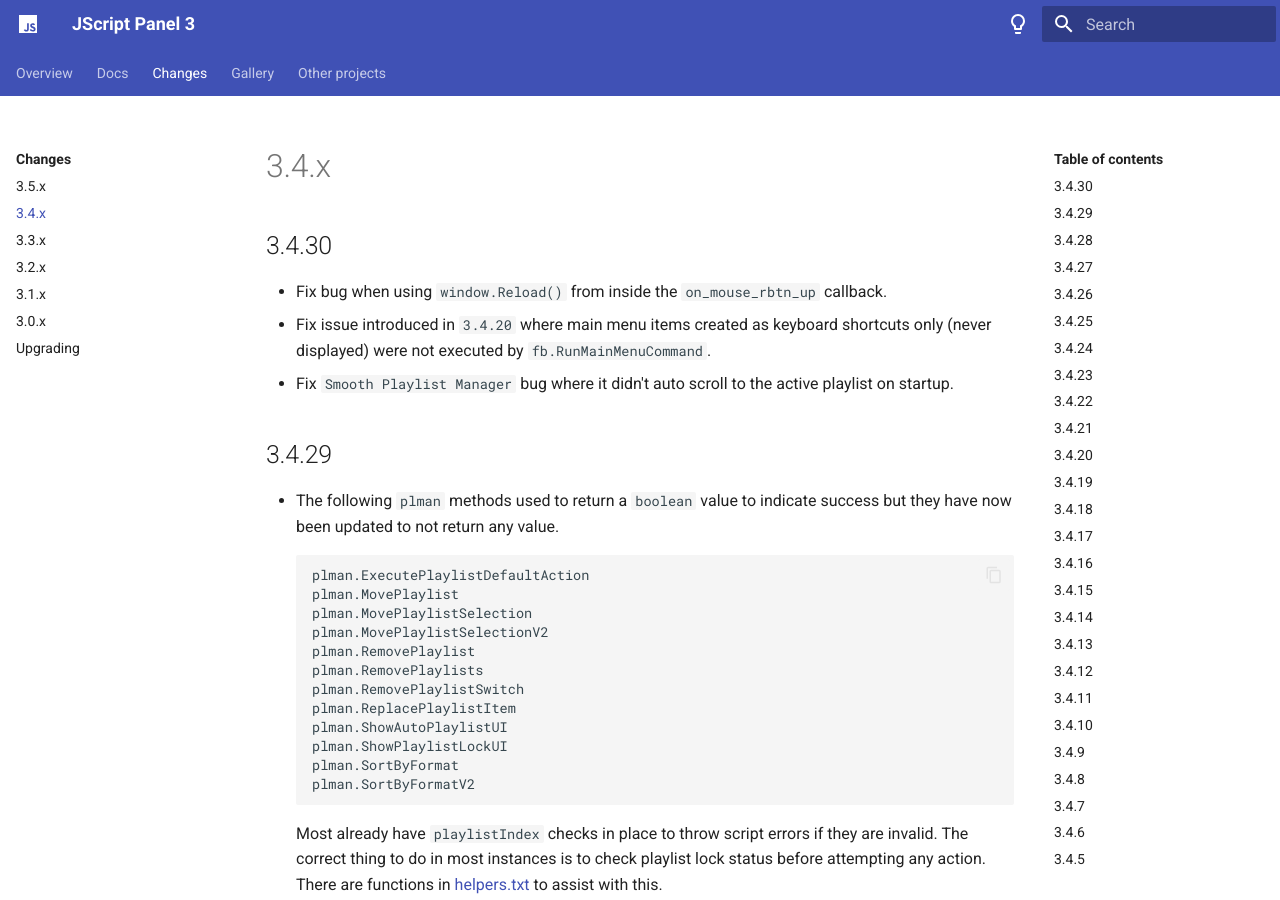
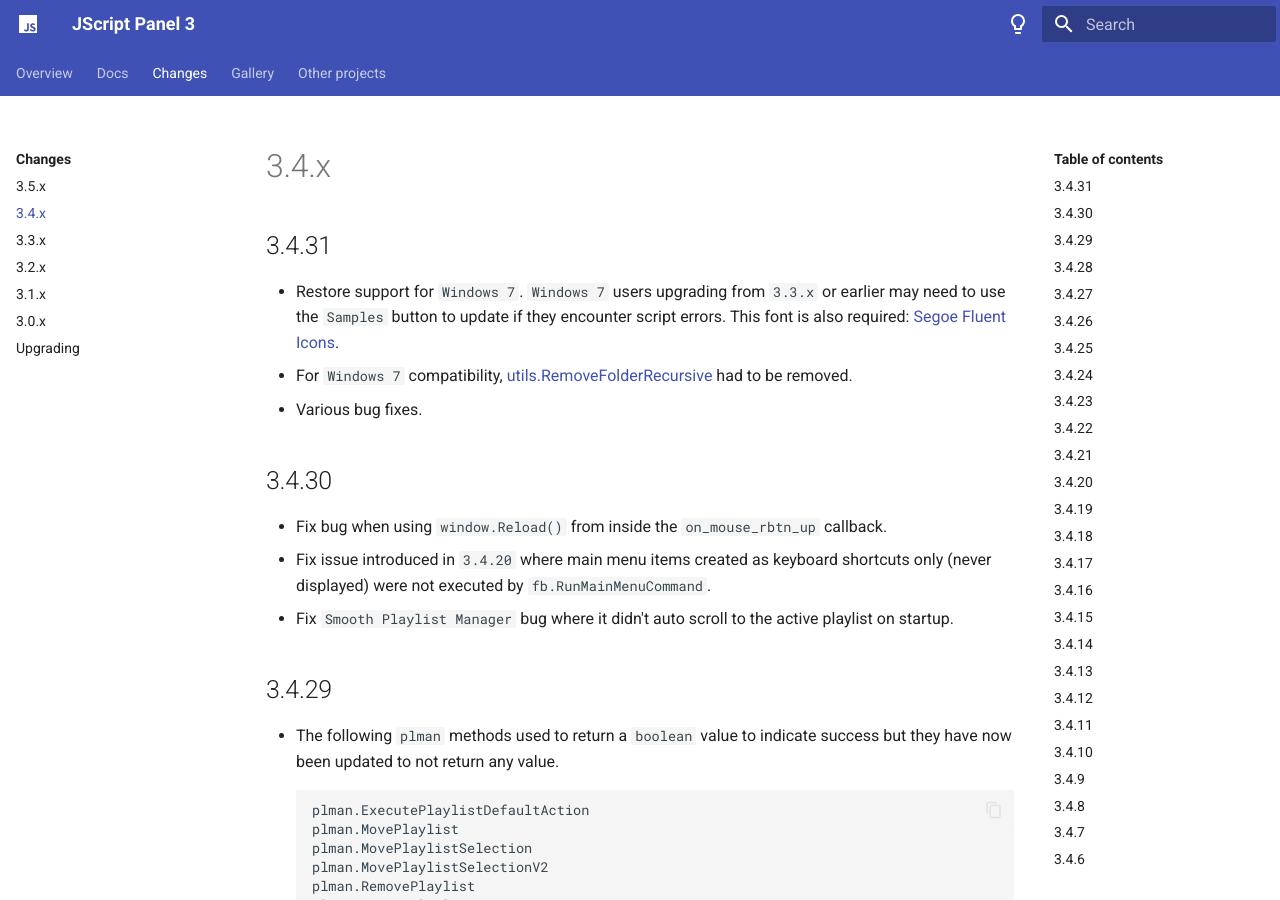
Before and after one commit to jscript-panel/jscript-panel.github.io, an MkDocs documentation site: the page built from docs/docs/changes/3-4-x.md, in a window 1280 px wide and 900 px high. Built offline with MkDocs 1.6.1 and Material for MkDocs 9.7.7, drawn with Linux system fonts in a browser that asks for light colours.

Commit message:
Add notes for 3.4.31

```diff
--- a/docs/docs/changes/3-4-x.md
+++ b/docs/docs/changes/3-4-x.md
@@ -1,3 +1,8 @@
+## 3.4.31
+- Restore support for `Windows 7`. `Windows 7` users upgrading from `3.3.x` or earlier may need to use the `Samples` button to update if they encounter script errors. This font is also required: [Segoe Fluent Icons](https://download.microsoft.com/download/8/f/c/8fc7cbc3-177e-4a22-af48-2a85e1c5bffb/Segoe-Fluent-Icons.zip).
+- For `Windows 7` compatibility, [utils.RemoveFolderRecursive](../namespaces/utils.md#utilsremovefolderrecursivepath-option) had to be removed.
+- Various bug fixes.
+
 ## 3.4.30
 - Fix bug when using `window.Reload()` from inside the `on_mouse_rbtn_up` callback.
 - Fix issue introduced in `3.4.20` where main menu items created as keyboard shortcuts only (never displayed) were not executed by `fb.RunMainMenuCommand`.
```
Also changed, not shown: docs/docs/namespaces/utils.md (+1 -1 lines).
